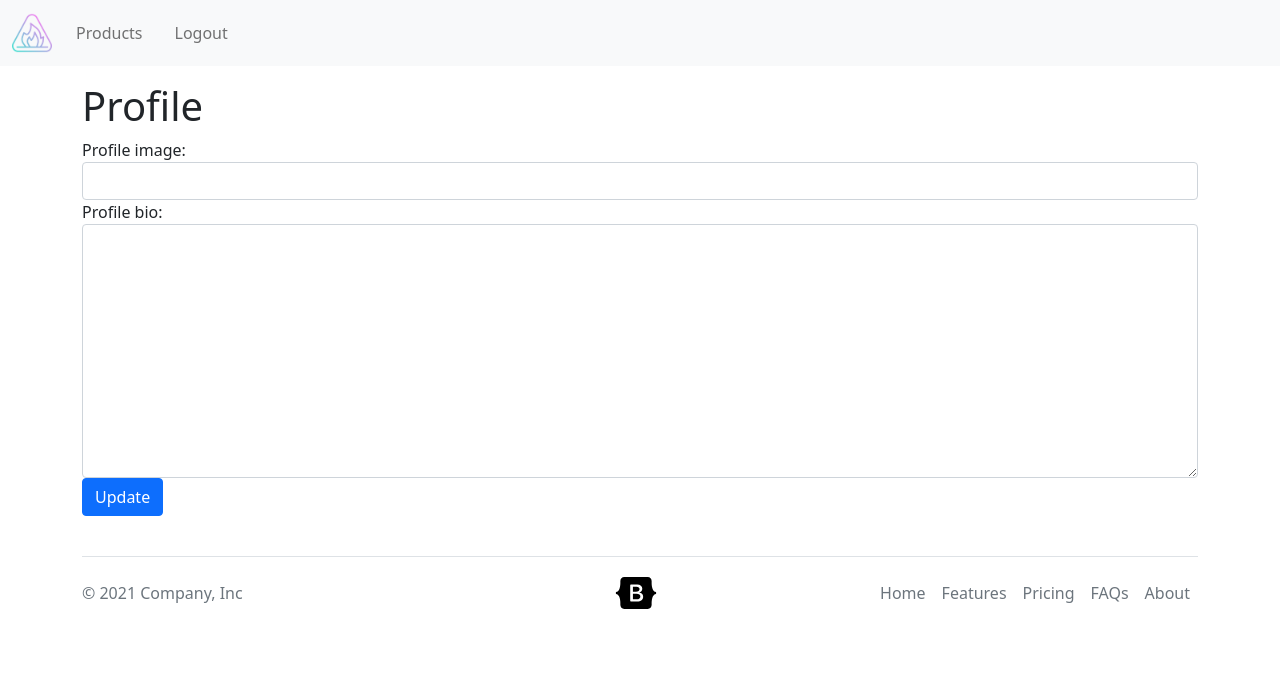
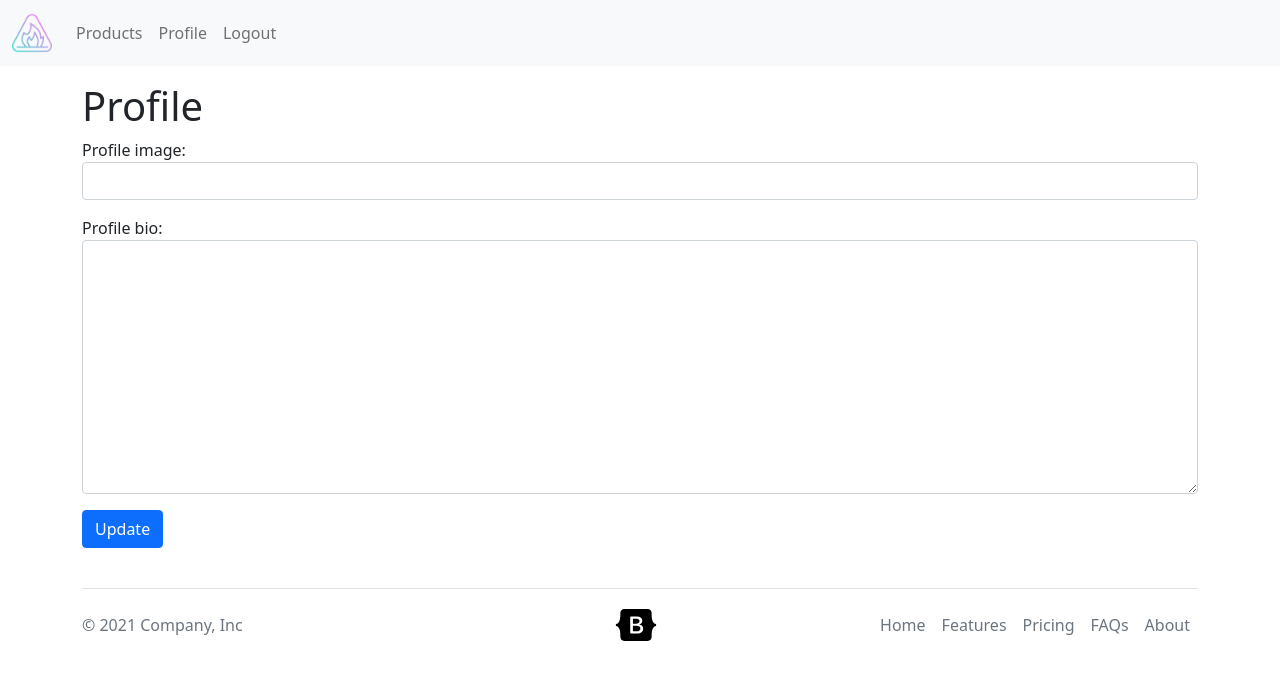
Before and after one commit to peturoh/vln2, a Django app: page /user/profile in a window 1280 px wide. Shown: the top 680 px of the page. Run offline with Django 4.2, Linux system fonts and the light colour scheme; the visitor is signed in with stand-in values (Sample User, id 1).

Commit message:
Tiny navbar/login fixes

```diff
--- a/Fire_Sale/static/css/nav.css
+++ b/Fire_Sale/static/css/nav.css
@@ -1,6 +1,7 @@
 .profile-image {
     max-height: 40px;
     max-width: 40px;
+    margin-top: -7px;
 }
 
 #logo {
--- a/Fire_Sale/templates/navigation.html
+++ b/Fire_Sale/templates/navigation.html
@@ -13,10 +13,13 @@
         </li>
           {% if user.is_authenticated %}
             <li class="nav-item">
-              <a class="nav-link" href="{% url 'profile' %}"><img src="{{ user.profile.profile_image }}" class="profile-image rounded-circle" /></a>
+              <a class="nav-link" href="{% url 'profile' %}">Profile</a>
             </li>
             <li class="nav-item">
               <a class="nav-link" href="{% url 'logout' %}">Logout</a>
+            </li>
+            <li class="nav-item">
+              <a class="nav-link" href="{% url 'profile' %}"><img src="{{ user.profile.profile_image }}" class="mx-auto profile-image rounded-circle float-end" /></a>
             </li>
           {% else %}
             <li class="nav-item">
--- a/Fire_Sale/templates/user/profile.html
+++ b/Fire_Sale/templates/user/profile.html
@@ -3,7 +3,7 @@
     <h1>Profile</h1>
     <form class="form form-horizontal" method="post">
         {% csrf_token %}
-        {{ form }}
+        {{ form.as_p }}
         <input type="submit" class="btn btn-primary" value="Update" />
     </form>
 {% endblock %}
```
